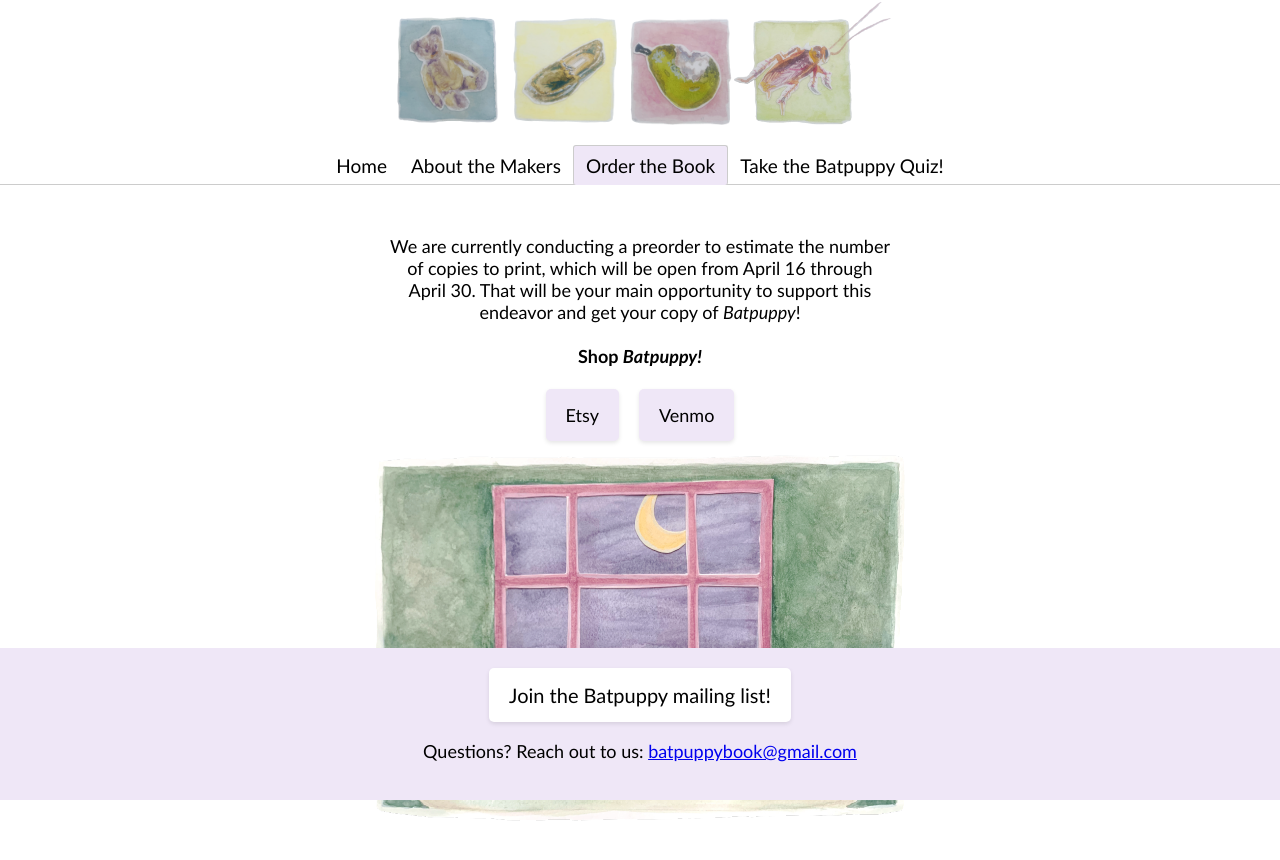
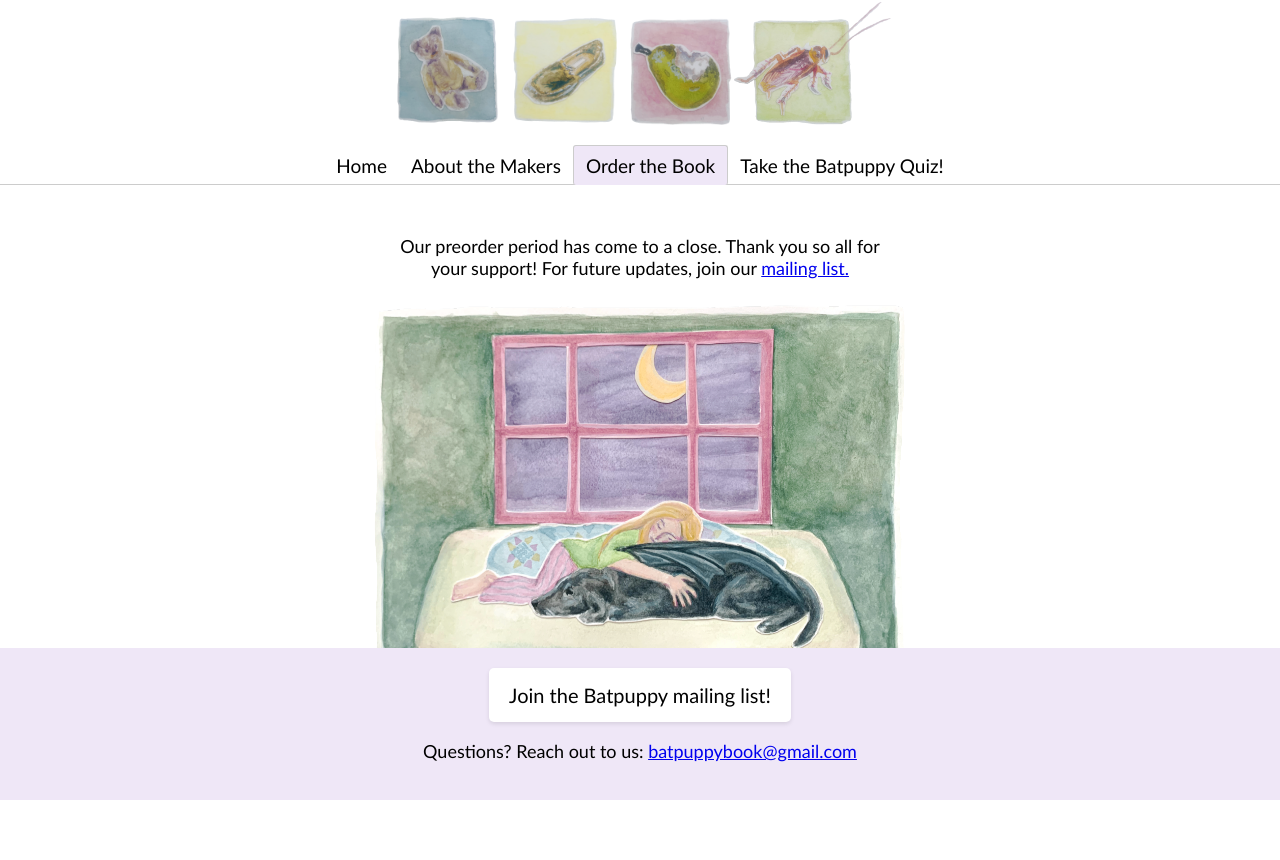
Before and after one commit to maggiejaenicke/batpuppy, a React (Create React App) app: page / in a window 1280 px wide. Both pictures are taken after a click on the item "Order the Book". Shown: the top 860 px of the page. Built offline with nearby package versions, Linux system fonts and the light colour scheme.

Commit message:
Updates to say preorder is over

```diff
--- a/src/App.js
+++ b/src/App.js
@@ -71,17 +71,17 @@ function App() {
         </div>
         <div label="Order the Book">
           <div className="body-text" style={{paddingBottom: '0px', marginTop: '50px'}}>
-            We are currently conducting a preorder to estimate the number of copies to print, which will be open from April 16 through April 30. That will be your main opportunity to support this endeavor and get your copy of <em>Batpuppy</em>!<br></br><br></br>
+            Our preorder period has come to a close. Thank you so all for your support! For future updates, join our <a href="https://docs.google.com/forms/d/e/1FAIpQLScNpMEr-deodbKQIALfk4WUQxp7O0Sfpr4PaYLaoFe7ICJlQw/viewform" target="_blank" rel="noopener noreferrer">mailing list. </a><br></br><br></br>
 {/*
             Update on 4/18: Maggie's Etsy account has been deactivated for a mysterious reason. Please join the <a href="https://docs.google.com/forms/d/e/1FAIpQLScNpMEr-deodbKQIALfk4WUQxp7O0Sfpr4PaYLaoFe7ICJlQw/viewform" target="_blank" rel="noopener noreferrer">mailing list</a>  for updates.<br></br><br></br>
             Most orders that have already been placed have gone through and will continue to ship as expected. Otherwise, you will have received a message from Etsy. If you are unsure of the status of your order, feel free to <a href="mailto:batpuppybook@gmail.com?bcc=maggiejaenicke@gmail.com,kwoodhouse1@gmail.com" target="_blank" rel="noopener noreferrer">send us an email</a> and we can check for you!<br></br><br></br>
 
             <b>Update on 4/19: We have recieved word from Etsy that Maggie's account was suspended in error, but the listings have yet to be reactivated. While we wait for Etsy listings to be reactivated, we will be accepting orders via <a href="https://docs.google.com/forms/d/e/1FAIpQLScbb8lyyTYDUxqYjwad5zjG1IllVm6BL3NTdbZ9APa1rOl6OA/viewform" target="_blank" rel="noopener noreferrer">Google Form</a>  and Venmo. We will continue to leave this option open once the Etsy listings are reopened.</b><br></br><br></br> */}
-            <b>Shop <em>Batpuppy!</em></b><br></br><br></br>
+            {/* <b>Shop <em>Batpuppy!</em></b><br></br><br></br>
             <div className="flex-horizontal">
             <a href="https://docs.google.com/forms/d/e/1FAIpQLScbb8lyyTYDUxqYjwad5zjG1IllVm6BL3NTdbZ9APa1rOl6OA/viewform" target="_blank" className="shopButton" style={{ backgroundColor: '#EFE7F7', fontSize: '18px' }}>Venmo</a><br></br><br></br>
-            <a href="https://www.etsy.com/shop/MississippiMossShop" target="_blank" className="shopButton" style={{ backgroundColor: '#EFE7F7', fontSize: '18px' }}>Etsy</a>
-            </div>
+            <a href="https://www.etsy.com/shop/MississippiMossShop" target="_blank" className="shopButton" style={{ backgroundColor: '#EFE7F7', fontSize: '18px' }}>Etsy</a> */}
+            {/* </div> */}
             {/* If you don't use Venmo, we are hopeful that our Etsy listings will be back up in the next few days, and we will inform the mailing list when this option is available again. <br></br><br></br>
             <b>Thank you so much for your support and patience through this frustrating experience!</b> */}
           </div>
```
